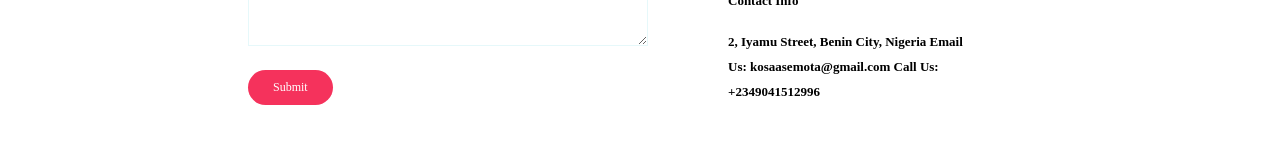
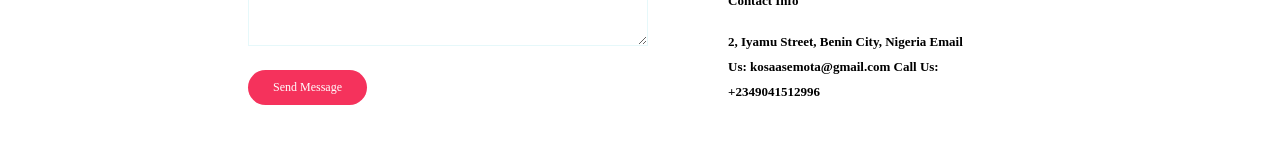
Before and after one commit to okohthegreat/Koki-creative-agency, a plain HTML site: page index.html in a window 1280 px wide. Shown: the part 2394-2554 px from the top of the page. Drawn offline with Linux system fonts and the light colour scheme; a script that the page names is missing.

Commit message:
Edited recently

```diff
--- a/index.html
+++ b/index.html
@@ -108,7 +108,8 @@
                 <div>
                     <textarea name="" id="" cols="30" rows="10" placeholder="Message*" required class="area"></textarea>
                 </div>
-                <input type="submit" class="form-btn">
+                <!-- <input type="submit" class="form-btn"> -->
+                <button type="submit" class="form-btn">Send Message </button>
             </form>
             <!-- <div class="form-btn">
                 <a href="">Send Message</a>
```
